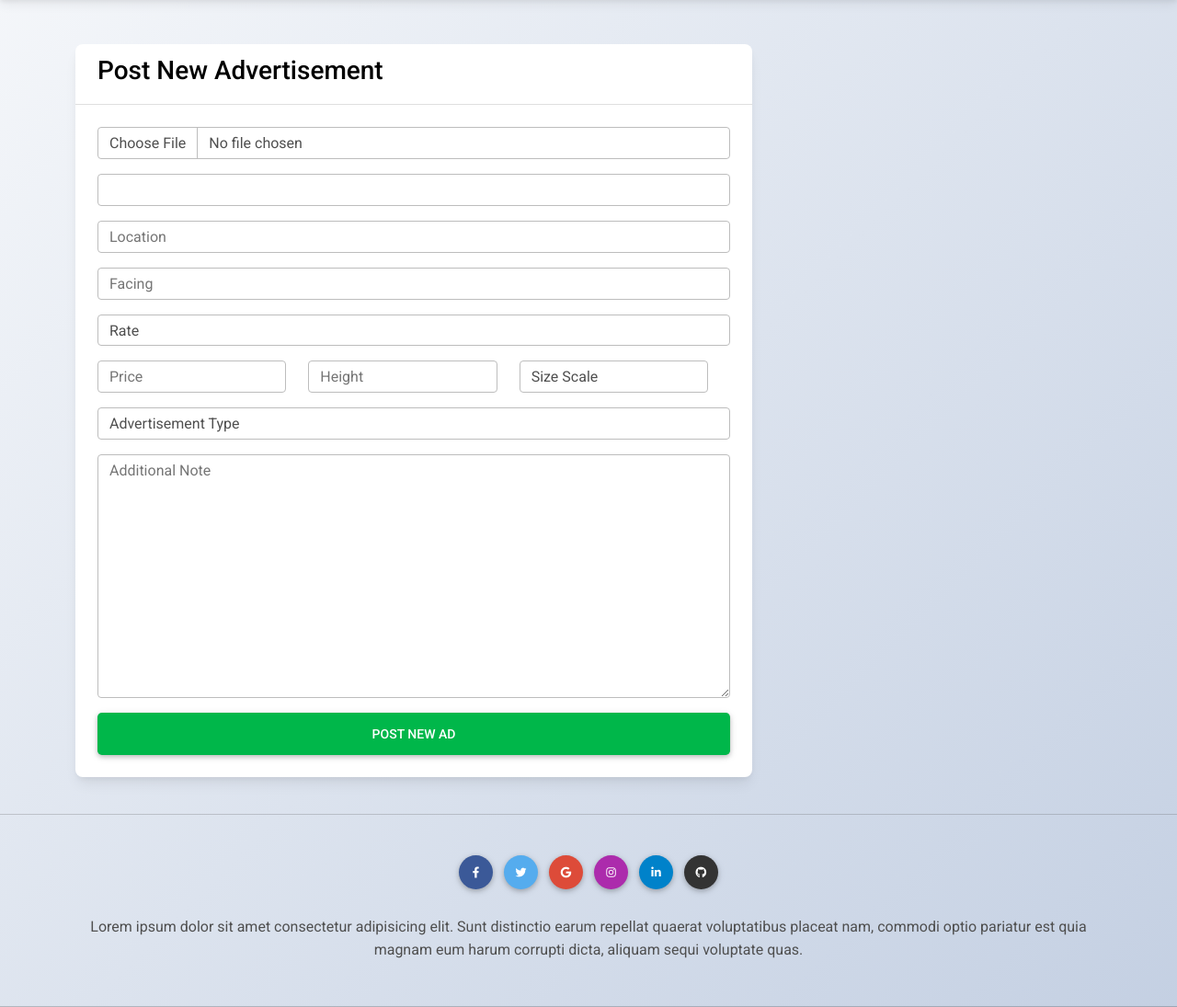
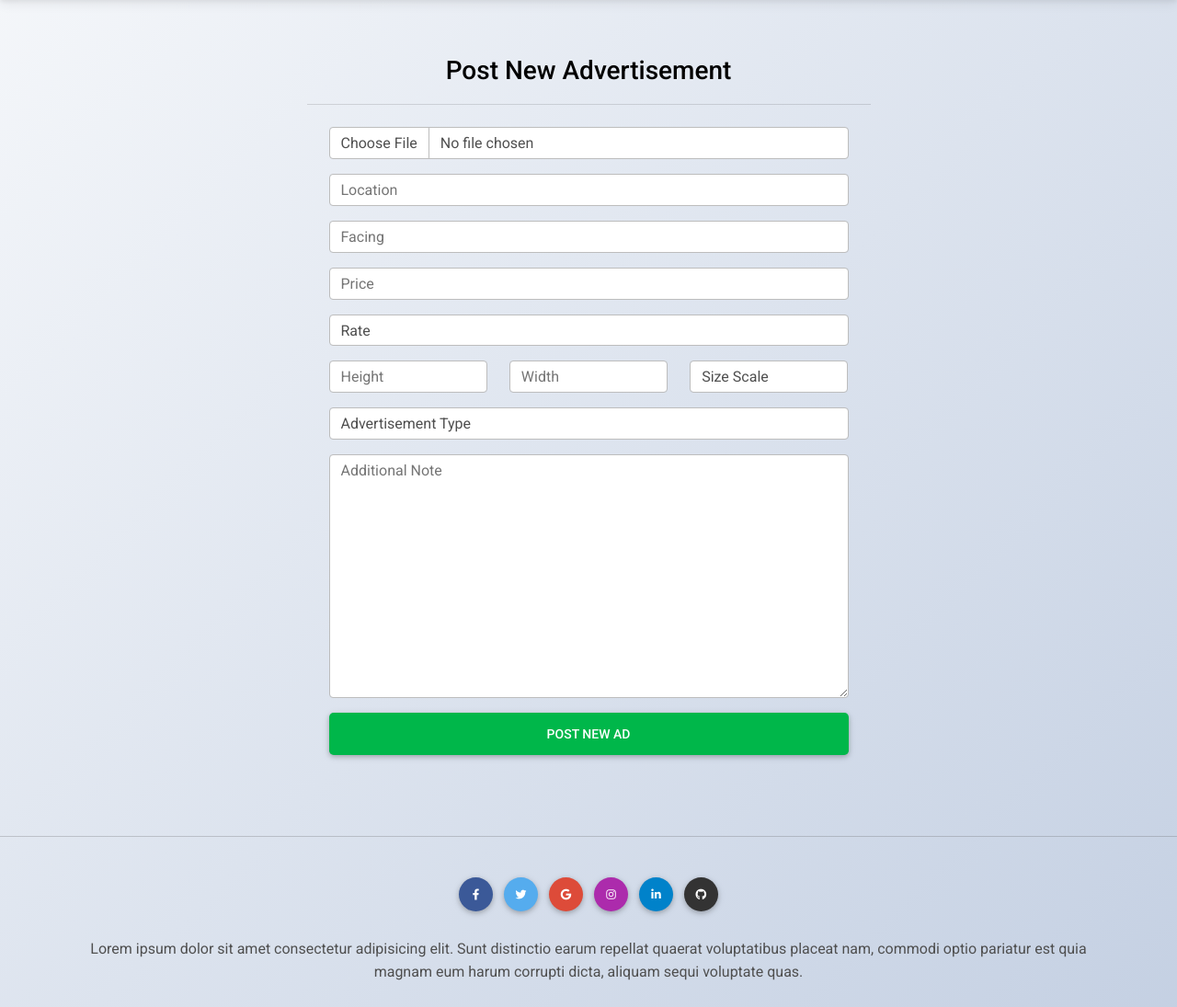
Before and after one commit to MeherajUlMahmmud/EasyAd, a Django app: page /ad/post-ad/ in a window 1280 px wide. Shown: the part 59-1154 px from the top of the page at 92% size. Run offline with Django 3.2, Linux system fonts and the light colour scheme; the visitor is signed in with stand-in values (Sample User, id 1); some libraries are stand-ins or nearby versions.

Commit message:
Update post-update-ad.html

```diff
--- a/templates/ad_control/post-update-ad.html
+++ b/templates/ad_control/post-update-ad.html
@@ -6,14 +6,15 @@
 {% block content %}
 <div class="container">
     <div class="row">
-        <div class="col-md-8 mt-4">
-            <div class="card my-4">
-                <div class="col-lg-12">
-                    <div class="card-header">
+        <div class="mt-4 d-flex justify-content-center">
+
+            <div class=" my-4" style=" background-color: transparent;">
+
+                <div class="card-header text-center">
                     <h3 class="text-black">{{ task }} Advertisement</h3>
                 </div>
                 <div class="card-body">
-                        <form method="POST" action="" enctype="multipart/form-data">
+                    <form method="POST" enctype="multipart/form-data">
                         {% csrf_token %}
                         {{ form.media }}
 
@@ -27,7 +28,6 @@
                             </div>
                         </div>
 
-
                         <div class="row form-group">
                             <div class="col-md-12 mb-3">
                                 {{ form.location|add_class:"form-control" }}
@@ -37,7 +37,6 @@
                                 {% endfor %}
                             </div>
                         </div>
-
 
                         <div class="row form-group">
                             <div class="col-md-12 mb-3">
@@ -49,7 +48,6 @@
                             </div>
                         </div>
 
-
                         <div class="row form-group">
                             <div class="col-md-12 mb-3">
                                 {{ form.price|add_class:"form-control" }}
@@ -59,7 +57,6 @@
                                 {% endfor %}
                             </div>
                         </div>
-
 
                         <div class="row form-group">
                             <div class="col-md-12 mb-3">
@@ -71,9 +68,7 @@
                             </div>
                         </div>
 
-
                         <div class="row form-group">
-                                <div class="row">
                             <div class="col-md-4 mb-3">
                                 {{ form.height|add_class:"form-control" }}
                                 {% for error in form.height.errors %}
@@ -97,10 +92,7 @@
                                 </li>
                                 {% endfor %}
                             </div>
-
                         </div>
-                            </div>
-
 
                         <div class="row form-group">
                             <div class="col-md-12 mb-3">
@@ -111,7 +103,6 @@
                                 {% endfor %}
                             </div>
                         </div>
-
 
                         <div class="row form-group">
                             <div class="col-md-12 mb-3">
@@ -127,7 +118,7 @@
 
                     </form>
                 </div>
-                </div>
+
             </div>
         </div>
 
@@ -139,12 +130,13 @@
 <script>
     const form_fields = document.getElementsByTagName("input")
 
-    form_fields[3].placeholder = 'Location';
-    form_fields[4].placeholder = 'Facing';
-    form_fields[5].placeholder = 'Price';
-    form_fields[6].placeholder = 'Height';
-    form_fields[7].placeholder = 'Width';
-    form_fields[9].placeholder = 'Additional Note';
+    form_fields[2].placeholder = 'Location';
+    form_fields[3].placeholder = 'Facing';
+    form_fields[4].placeholder = 'Price';
+    form_fields[5].placeholder = 'Height';
+    form_fields[6].placeholder = 'Width';
+    form_fields[7].placeholder = 'Additional Note';
+
 
 </script>
 
```
Lines whose indentation alone changed are shown as unchanged.
